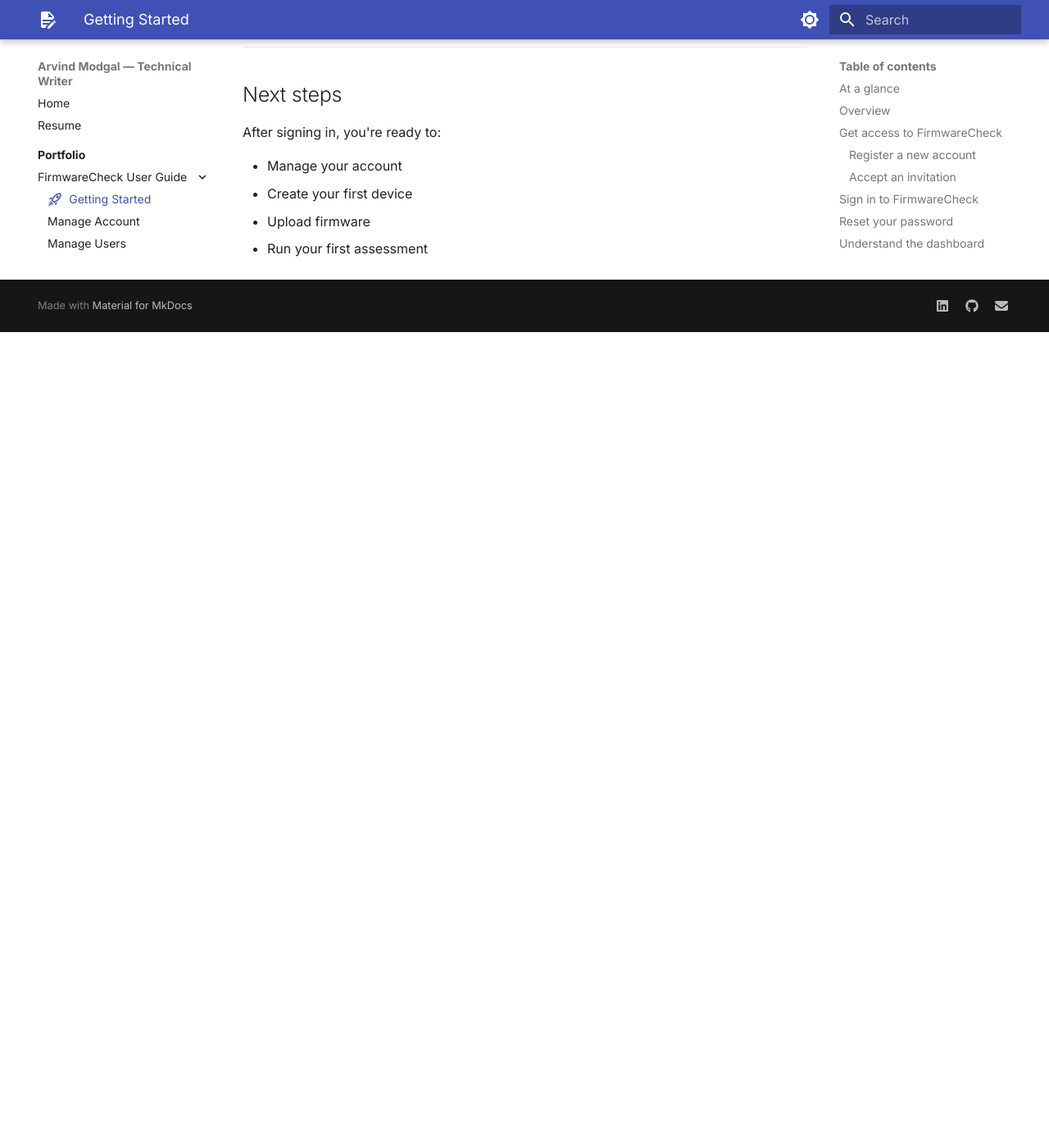
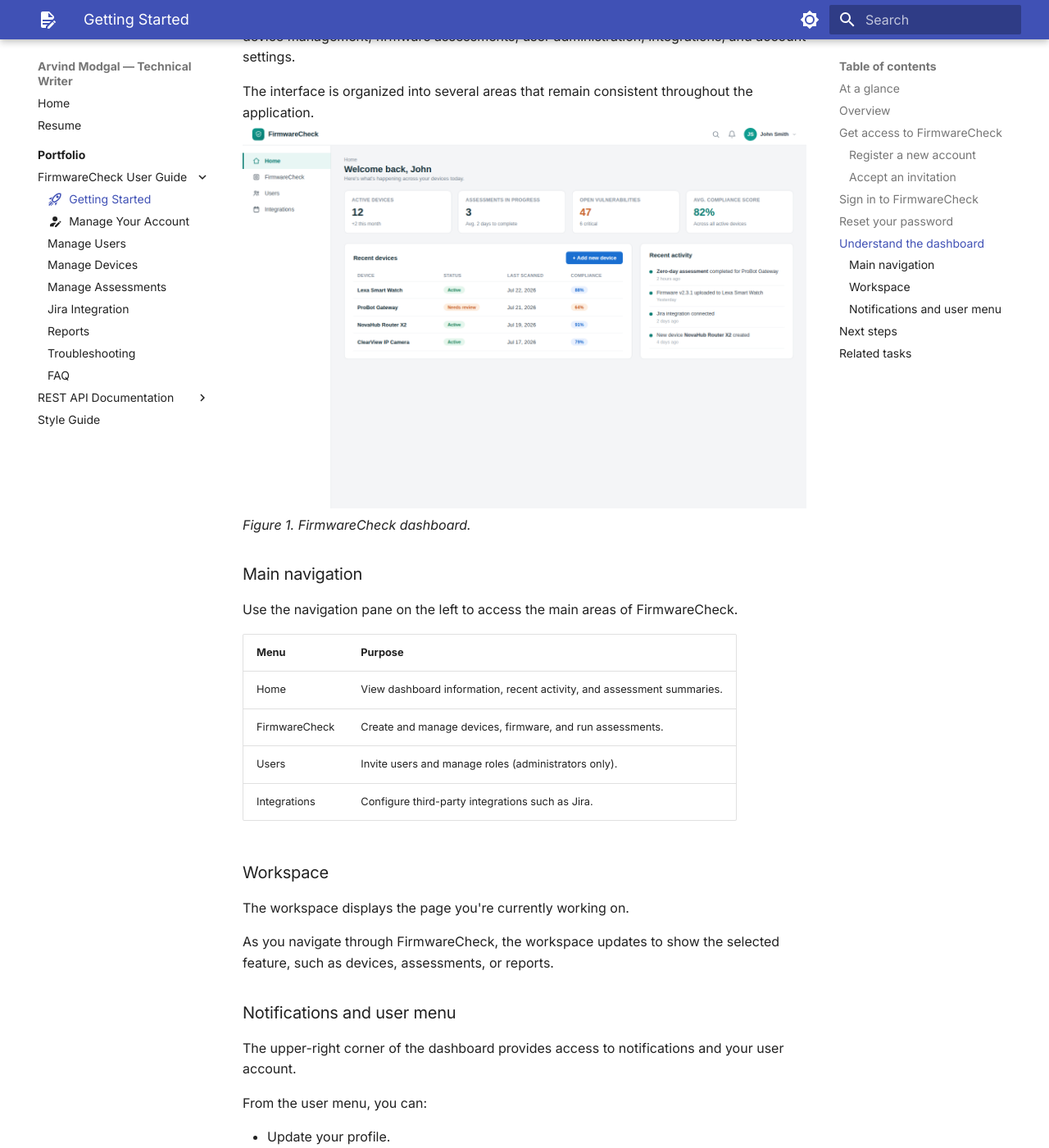
Before and after one commit to arvindmodgal/arvindmodgal.github.io, an MkDocs documentation site: the page built from docs/portfolio/firmwarecheck/getting-started.md, in a window 1280 px wide and 1400 px high, scrolled down 5385 px. Shown: the whole window at 82% size. Built offline with MkDocs 1.6.1 and Material for MkDocs 9.7.7, drawn with Linux system fonts in a browser that asks for light colours; before the commit the page ends 5790 px from its top, so only the background shows below that; some of the changed text lies outside the part shown.

```diff
--- a/docs/portfolio/firmwarecheck/getting-started.md
+++ b/docs/portfolio/firmwarecheck/getting-started.md
@@ -163,15 +163,49 @@
 
 ## Understand the dashboard
 
-Explain the purpose of the dashboard and the main navigation areas.
+After you sign in, the FirmwareCheck dashboard opens. The dashboard provides access to device management, firmware assessments, user administration, integrations, and account settings.
 
----
+The interface is organized into several areas that remain consistent throughout the application.
+![Dashboard](images/dashboard-overview.png)
+*Figure 1. FirmwareCheck dashboard.*
+
+### Main navigation
+
+Use the navigation pane on the left to access the main areas of FirmwareCheck.
+
+| Menu | Purpose |
+|------ | --------|
+| Home | View dashboard information, recent activity, and assessment summaries. |
+|FirmwareCheck | Create and manage devices, firmware, and run assessments. |
+| Users | Invite users and manage roles (administrators only). |
+| Integrations | Configure third-party integrations such as Jira. |
+
+### Workspace
+
+The workspace displays the page you're currently working on.
+
+As you navigate through FirmwareCheck, the workspace updates to show the selected feature, such as devices, assessments, or reports.
+
+### Notifications and user menu
+
+The upper-right corner of the dashboard provides access to notifications and your user account.
+
+From the user menu, you can:
+
+- Update your profile.
+- Change your password.
+- Sign out.
 
 ## Next steps
 
-After signing in, you're ready to:
+Now that you're familiar with the FirmwareCheck interface, you're ready to begin working with devices.
 
-- Manage your account
-- Create your first device
-- Upload firmware
-- Run your first assessment
+Continue with one of the following tasks:
+
+- [Manage your account](manage-your-account.md)
+- [Manage devices](manage-devices.md)
+
+## Related tasks
+
+- [Reset your password](getting-started.md#reset-your-password)
+- [Manage users](manage-users.md)
--- a/mkdocs.yml
+++ b/mkdocs.yml
@@ -87,7 +87,7 @@
       - FirmwareCheck User Guide:
           - Overview: portfolio/firmwarecheck/index.md
           - Getting Started: portfolio/firmwarecheck/getting-started.md
-          - Manage Account: portfolio/firmwarecheck/manage-account.md
+          - Manage Your Account: portfolio/firmwarecheck/manage-your-account.md
           - Manage Users: portfolio/firmwarecheck/manage-users.md
           - Manage Devices: portfolio/firmwarecheck/manage-devices.md
           - Manage Assessments: portfolio/firmwarecheck/manage-assessments.md
```
Also changed, not shown: docs/portfolio/firmwarecheck/anagem-firmware.md (added, +8 -0 lines), docs/portfolio/firmwarecheck/manage-assessments.md (added, +9 -0 lines), docs/portfolio/firmwarecheck/manage-devices.md (added, +8 -0 lines), docs/portfolio/firmwarecheck/manage-users.md (added, +8 -0 lines), docs/portfolio/firmwarecheck/manage-your-account.md (added, +66 -0 lines), docs/portfolio/firmwarecheck/images/dashboard-overview.png (added), docs/portfolio/firmwarecheck/upload-firmware.md (added).
